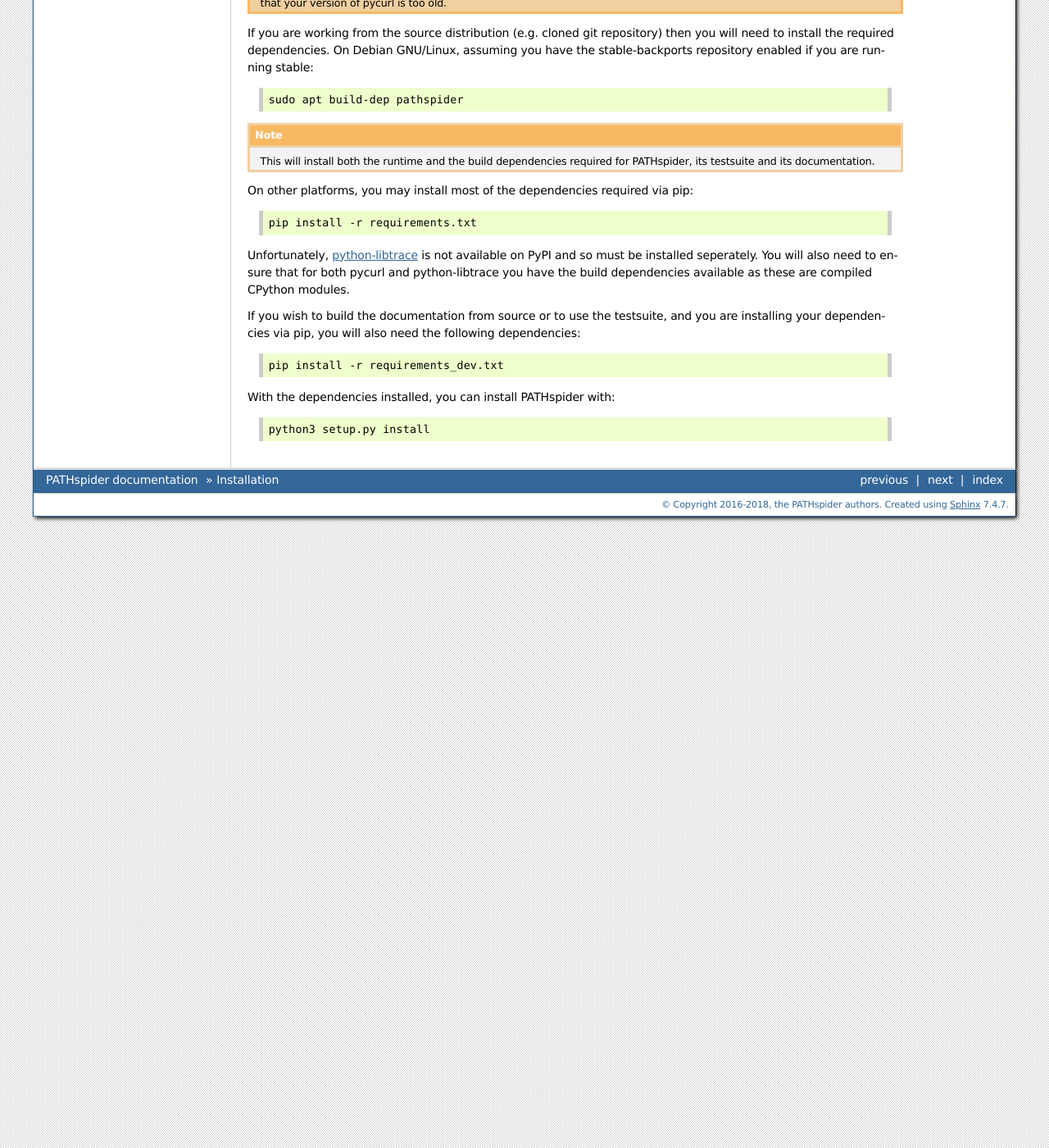
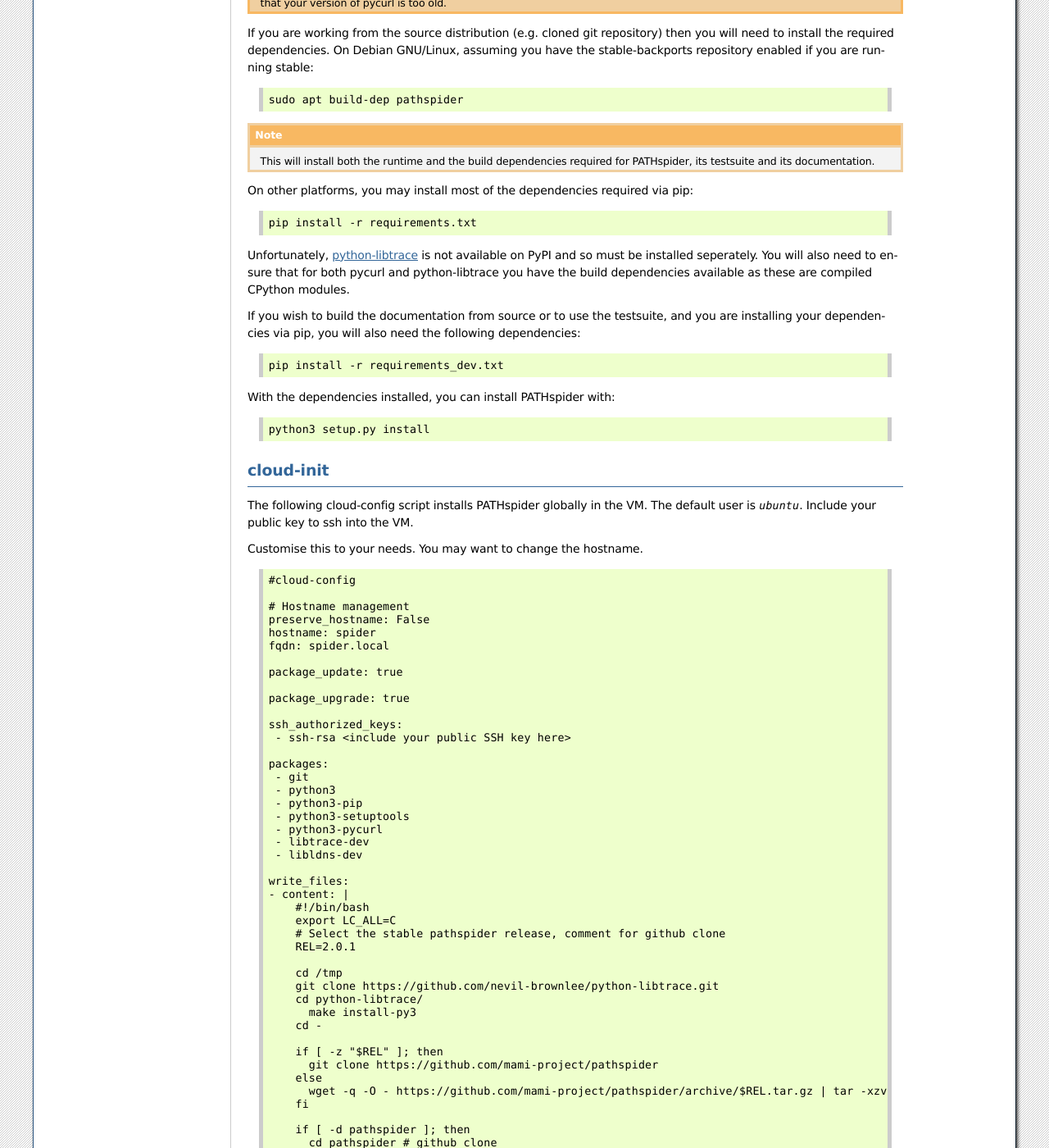
Before and after one commit to mami-project/pathspider, a Sphinx documentation site: the page built from doc/installation.rst, in a window 1280 px wide and 1400 px high, scrolled down 1620 px. Shown: the whole window at 82% size. Built offline with Sphinx 7.4.7, drawn with Linux system fonts in a browser that asks for light colours; the version number could not be read and is left out; some of the changed text lies outside the part shown.

Commit message:
Adds cloud-init instructions

```diff
--- a/doc/installation.rst
+++ b/doc/installation.rst
@@ -138,3 +138,79 @@
 .. code-block:: shell
 
  python3 setup.py install
+
+cloud-init
+----------
+
+The following cloud-config script installs PATHspider globally in the VM. The
+default user is `ubuntu`. Include your public key to ssh into the VM.
+
+Customise this to your needs. You may want to change the hostname.
+
+::
+
+    #cloud-config
+
+    # Hostname management
+    preserve_hostname: False
+    hostname: spider
+    fqdn: spider.local
+
+    package_update: true
+
+    package_upgrade: true
+
+    ssh_authorized_keys:
+     - ssh-rsa <include your public SSH key here>
+
+    packages:
+     - git
+     - python3
+     - python3-pip
+     - python3-setuptools
+     - python3-pycurl
+     - libtrace-dev
+     - libldns-dev
+
+    write_files:
+    - content: |
+        #!/bin/bash
+        export LC_ALL=C
+        # Select the stable pathspider release, comment for github clone
+        REL=2.0.1
+
+        cd /tmp
+        git clone https://github.com/nevil-brownlee/python-libtrace.git
+        cd python-libtrace/
+          make install-py3
+        cd -
+
+        if [ -z "$REL" ]; then
+          git clone https://github.com/mami-project/pathspider
+        else
+          wget -q -O - https://github.com/mami-project/pathspider/archive/$REL.tar.gz | tar -xzvf -
+        fi
+
+        if [ -d pathspider ]; then
+          cd pathspider # github clone
+        else
+          cd pathspider-$REL # release
+        fi
+            pip3 install -r requirements.txt
+            python3 setup.py install
+        cd -
+      path: /root/build-psp.sh
+      permissions: 0755
+
+    runcmd:
+      - ls -al /root > /install-psp.log
+      - /root/build-psp.sh
+
+    # Configure where output will go
+    output:
+      all: ">> /var/log/cloud-init.log"
+
+    # configure interaction with ssh server
+    ssh_svcname: ssh
+    ssh_deletekeys: True
+    ssh_genkeytypes: ['rsa', 'ecdsa']
```
